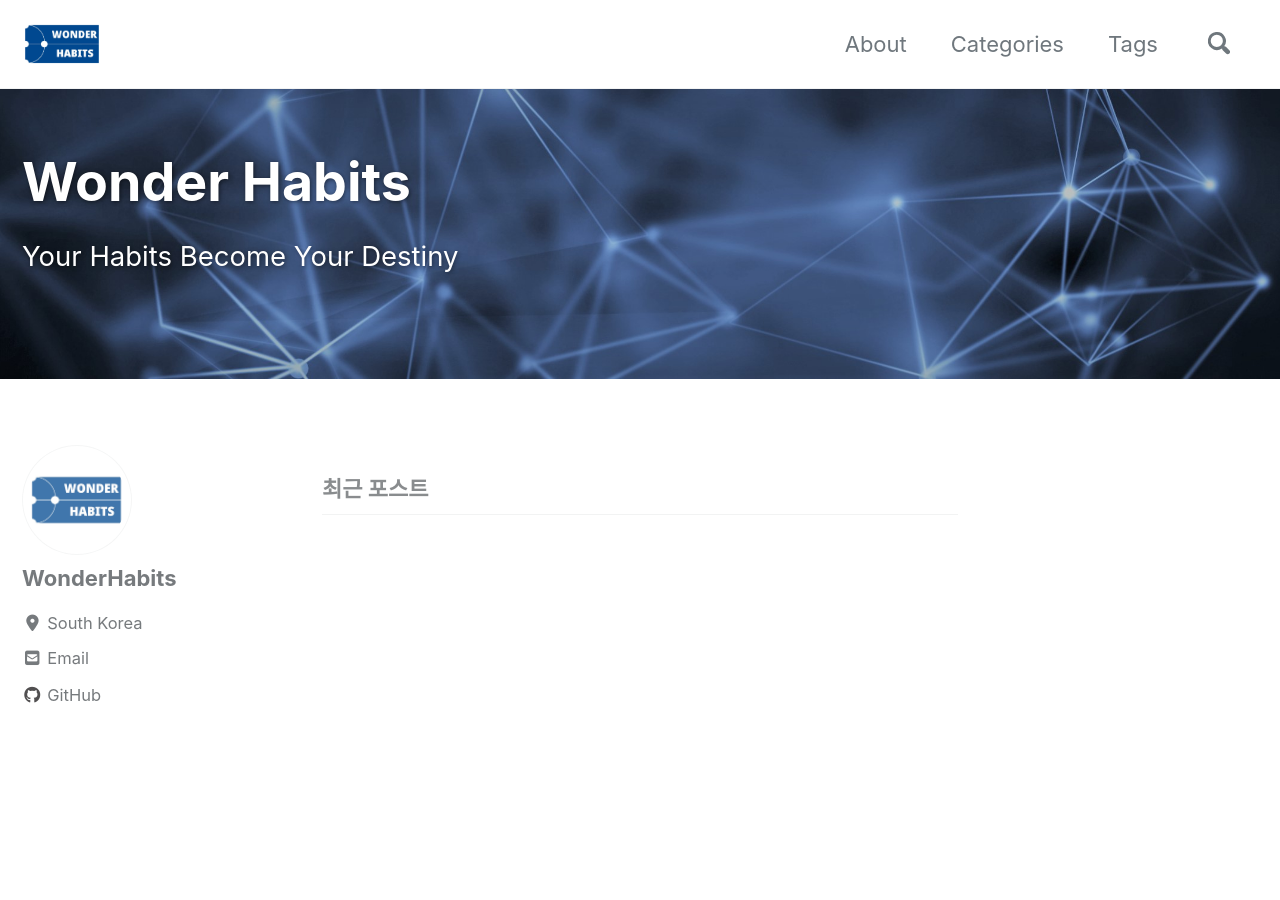
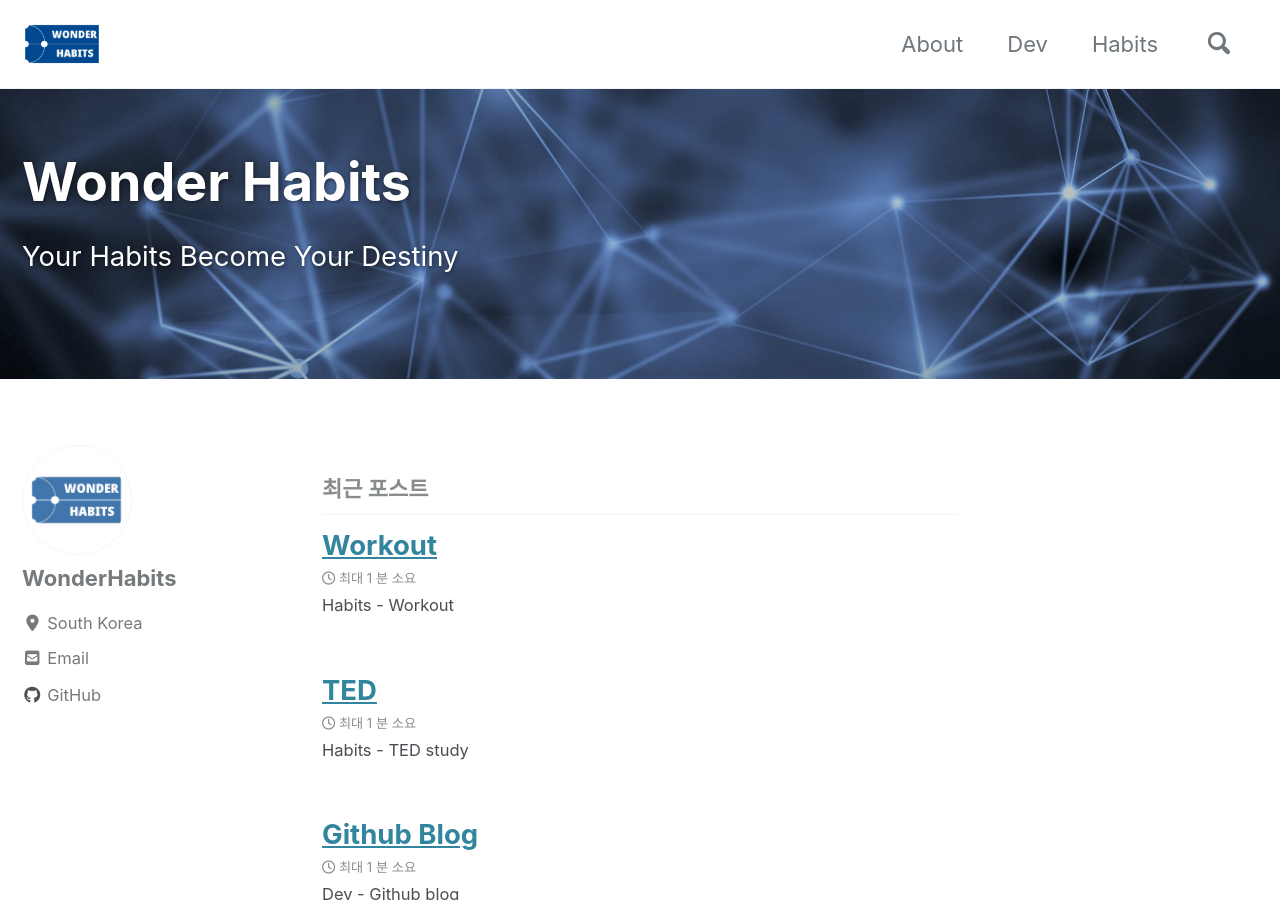
Before and after one commit to WonderHabits/wonderhabits.github.io, a Jekyll site: the page built from index.html, in a window 1280 px wide and 900 px high. Built offline with Jekyll 4.4.1, drawn with Linux system fonts in a browser that asks for light colours; cached includes are drawn as plain includes; nearby versions of some CDN libraries; the list of posts is cut into pages by our own code; some of the changed text lies outside the part shown.

Commit message:
Add posts
Add posts

```diff
--- a/_data/navigation.yml
+++ b/_data/navigation.yml
@@ -6,9 +6,7 @@ main:
   #   url: https://mmistakes.github.io/minimal-mistakes/about/
   - title: "About"
     url: /about/
-  - title: "Categories"
-    url: /categories/
-  - title: "Tags"
-    url: /tags/
-  # - title: "Sitemap"
-  #  url: /sitemap/
+  - title: "Dev"
+    url: /categories/dev/
+  - title: "Habits"
+    url: /categories/habits/
--- /dev/null
+++ b/_pages/dev.md
@@ -0,0 +1,7 @@
+---
+title: "Dev"
+layout: category
+permalink: /categories/dev/
+taxonomy: dev
+author_profile: true
+---
--- /dev/null
+++ b/_pages/habits.md
@@ -0,0 +1,7 @@
+---
+title: "Habits"
+layout: category
+permalink: /categories/habits/
+taxonomy: habits
+author_profile: true
+---
--- /dev/null
+++ b/_posts/2020-02-07-dev-github-blog.md
@@ -0,0 +1,12 @@
+---
+title: "Github Blog"
+categories:
+  - dev
+tags:
+  - Github Blog
+toc: true
+last_modified_at: 2020-02-10
+comments: true
+---
+
+## Dev - Github blog
--- /dev/null
+++ b/_posts/2020-02-07-habits-ted.md
@@ -0,0 +1,12 @@
+---
+title: "TED"
+categories:
+  - habits
+tags:
+  - TED
+toc: true
+last_modified_at: 2020-02-10
+comments: true
+---
+
+## Habits - TED study
--- /dev/null
+++ b/_posts/2020-02-07-habits-workout.md
@@ -0,0 +1,12 @@
+---
+title: "Workout"
+categories:
+  - habits
+tags:
+  - Workout
+toc: true
+last_modified_at: 2020-02-10
+comments: true
+---
+
+## Habits - Workout
```
Also changed, not shown: _posts/2020-02-07-dev-adroid.md (added, +12 -0 lines), favicon.ico.jpg (added).
